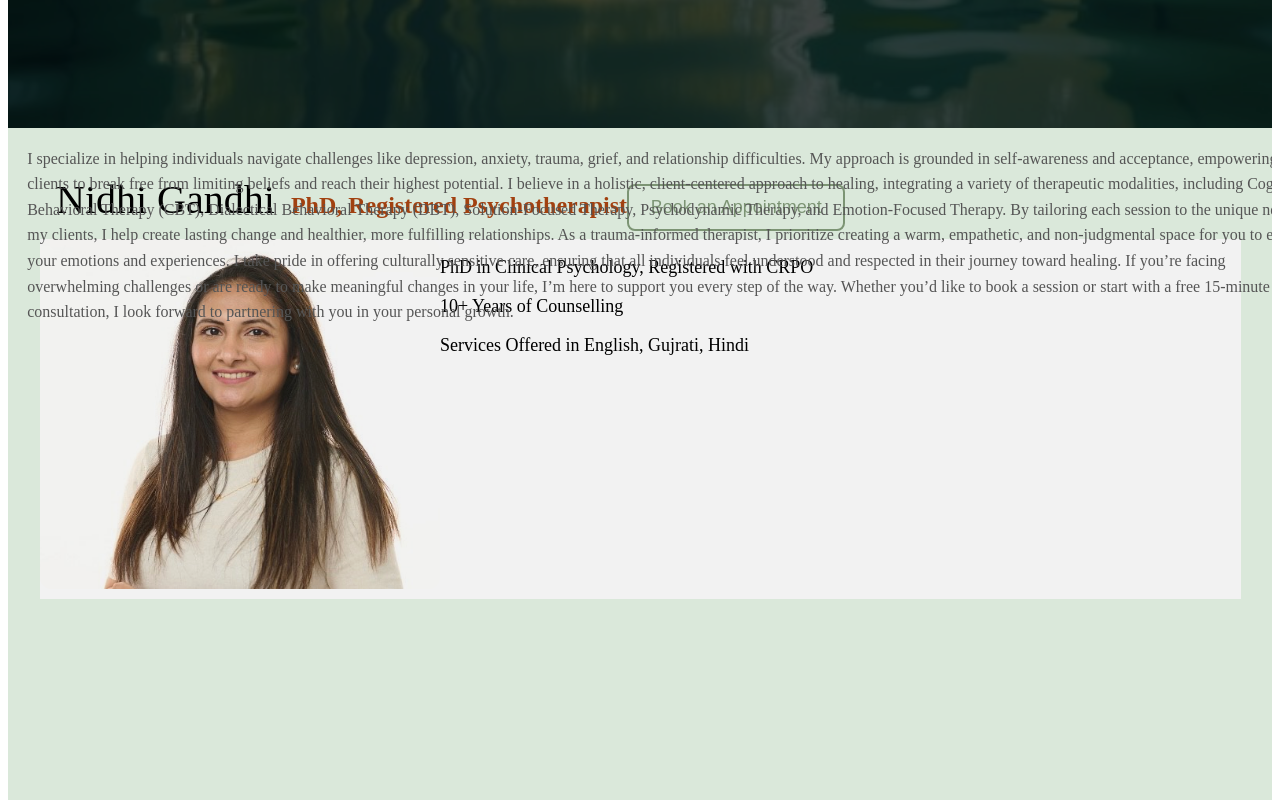
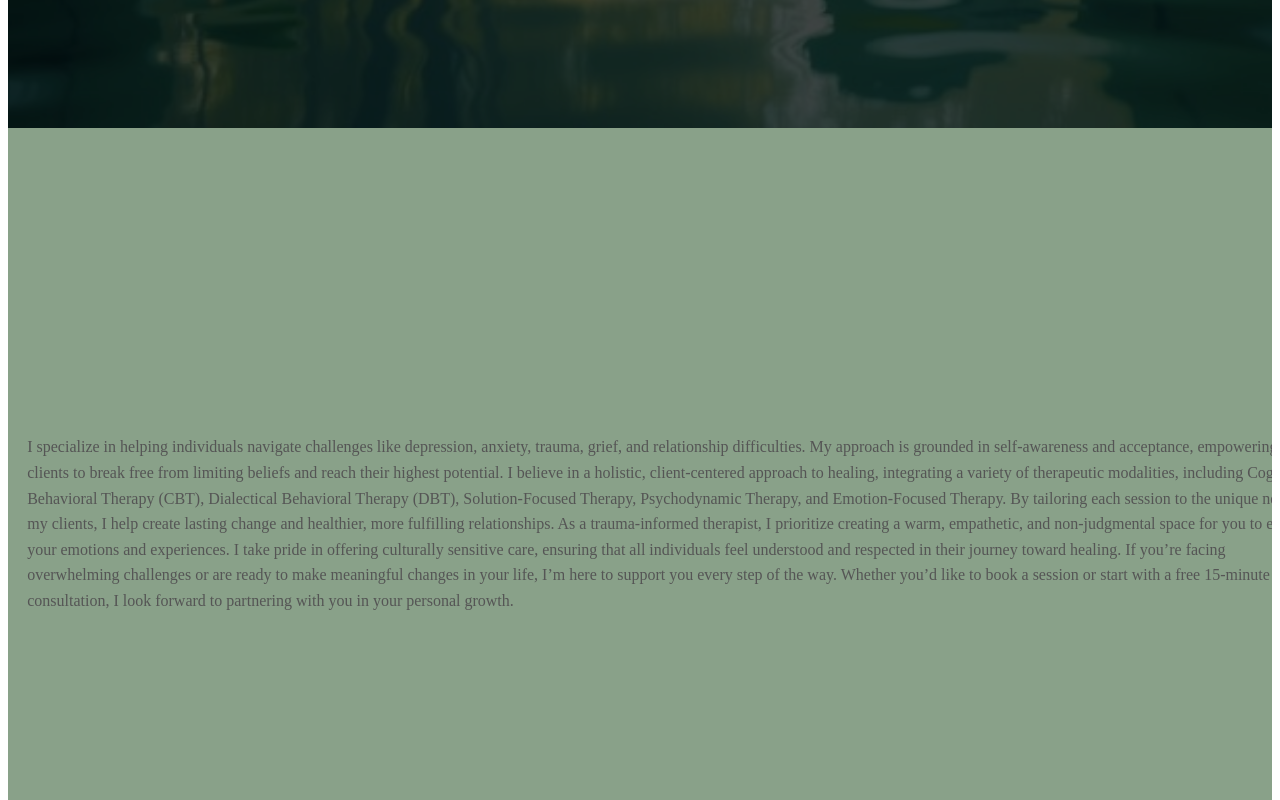
Before and after one commit to dhruvshah1093/soul-solace, a Vue app: page / in a window 1280 px wide. Shown: the part 680-1480 px from the top of the page. Built offline with nearby package versions, Linux system fonts and the light colour scheme.

Commit message:
style: add full-page bio overlay

```diff
--- a/src/components/ProfileCard.vue
+++ b/src/components/ProfileCard.vue
@@ -29,7 +29,7 @@
           <p class="" hidden>{{ langauges }}</p>
         </div>
       </div>
-      <div class="profilse-text">
+      <div class="bio-container">
         <p class="bio-text">{{ bio }}</p>
       </div>
     </div>
@@ -63,12 +63,11 @@ function scrollToServices() {
   top: 0;
   left: 0;
   width: 100%;
-  height: 100%;
-  background: rgba(0, 0, 0, 0.05);
+  min-height: 100vh;
+  background: #89a189;
   z-index: 100;
-  justify-items: center;
-  align-items: center;
-
+  display: flex;
+  flex-direction: column;
 }
 
 .profile-content {
@@ -76,12 +75,12 @@ function scrollToServices() {
   z-index: 1;
 }
 
-.profile-text {
-  width: 55%;
+.bio-container {
+  flex: 1;
   background-color: #89a189;
-  border-radius: 2rem;
-  margin-top: 16rem;
-  margin-left: 20rem;
+  display: flex;
+  justify-content: center;
+  align-items: center;
 }
 
 .name {
@@ -126,7 +125,7 @@ function scrollToServices() {
     width: 90%;
   }
 
-  .profile-text {
+  .bio-container {
     max-width: 90%;
   }
 }
```
